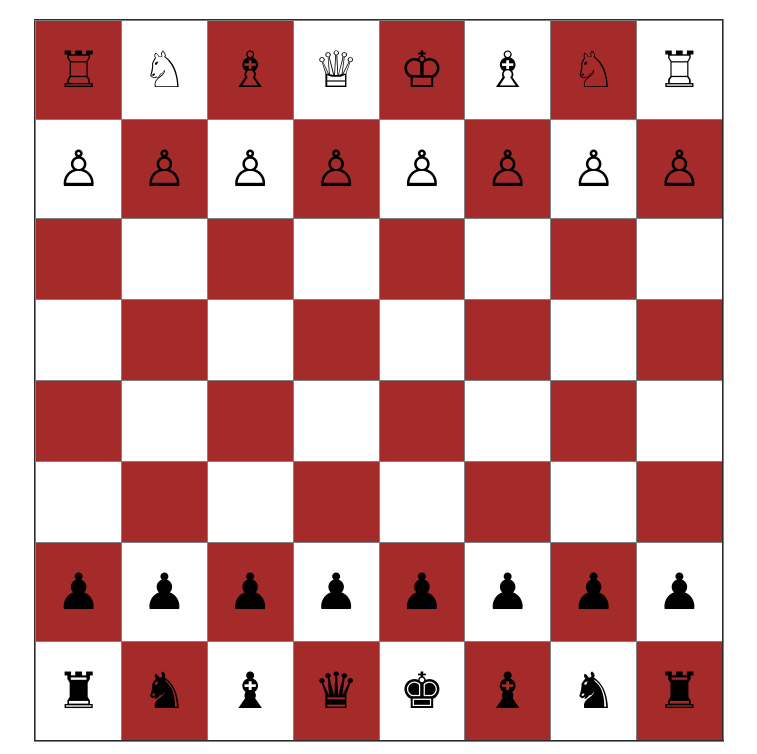
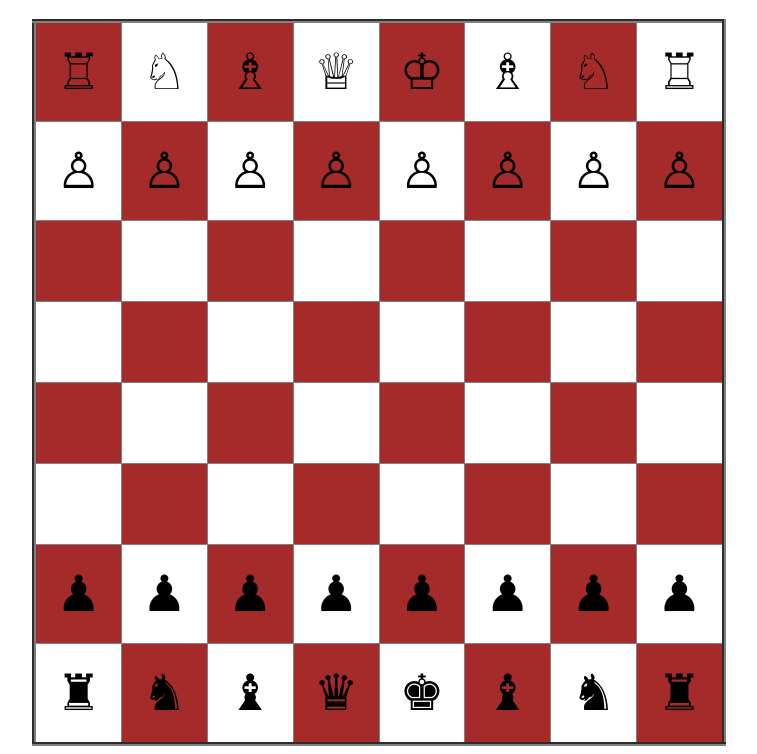
Before and after one commit to DAVID-EXCEL1/Chess-Board---HTML-Class, a plain HTML site: page index.html in a window 1280 px wide. Shown: the part 61-815 px from the top of the page, without its empty margins (261-1018 px from the left). Drawn offline with Linux system fonts and the light colour scheme.

Commit message:
Border size increase

```diff
--- a/index.html
+++ b/index.html
@@ -23,7 +23,7 @@
     <!-- This is the first thing on my page -->
     <!-- <h1 style="color: red;">Welcome to class and happy new month.</h1> -->
     <h1 style="text-align: center;">Chess Board &#120543;</h1>
-    <table border="2" style="border-collapse: collapse; margin: auto;">
+    <table border="4" style="border-collapse: collapse; margin: auto;">
         <!-- -- -- -- -- -- --------------- -->
         <tr>
             <td style="background-color: brown;" class="td">&#9814</td>
```
